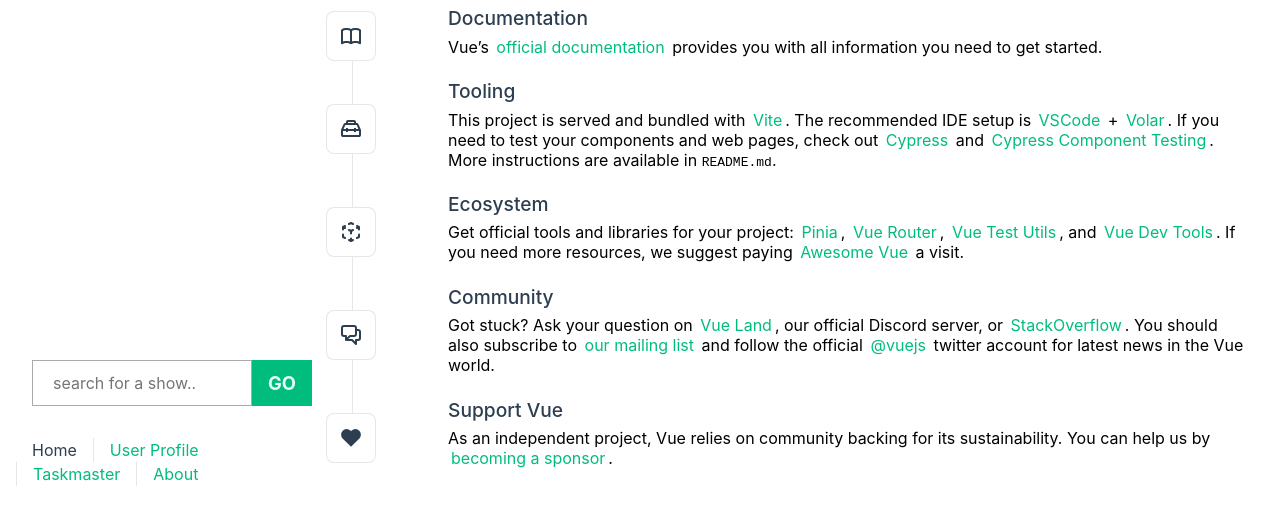
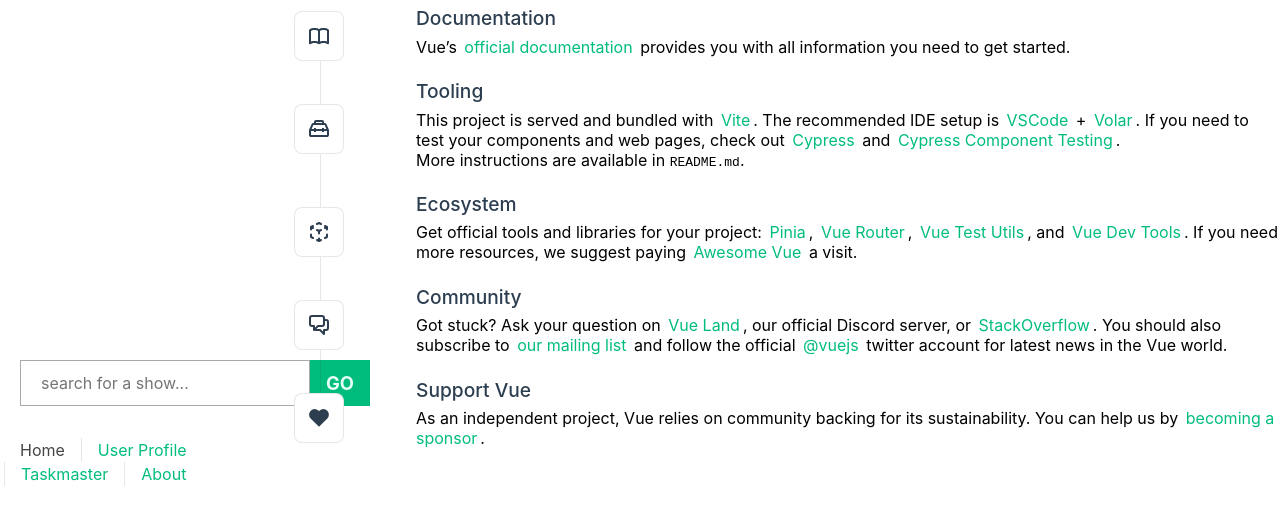
Before and after one commit to Adam-Thometz/vite-test, a Vue app: page / in a window 1280 px wide. Shown: the top 520 px of the page. Built offline with nearby package versions, Linux system fonts and the light colour scheme.

Commit message:
Visual improvements

```diff
--- a/src/App.vue
+++ b/src/App.vue
@@ -5,9 +5,7 @@
 
 <template>
   <header>
-
     <div class="wrapper">
-
       <Search />
 
       <nav>
@@ -40,7 +38,7 @@
 }
 
 nav a.router-link-exact-active {
-  color: var(--color-text);
+  color: #454545;
 }
 
 nav a.router-link-exact-active:hover {
@@ -59,6 +57,7 @@
 
 @media (min-width: 1024px) {
   header {
+    padding-left: 20px;
     padding-top: 45vh;
     padding-right: 40px;
   }
--- a/src/assets/scss/main.scss
+++ b/src/assets/scss/main.scss
@@ -34,6 +34,6 @@
   #app {
     display: grid;
     grid-template-columns: 320px 1fr;
-    padding: 0 2rem;
+    padding: 0;
   }
 }
--- a/src/components/Search/Search.scss
+++ b/src/components/Search/Search.scss
@@ -2,7 +2,9 @@
   padding: 0;
   input[type='search'] {
     display: inline-flex;
-    max-width: 220px;
+  }
+  @media (max-width: 1023px) {
+    padding: 40px 20px;
   }
 }
 fieldset {
```
